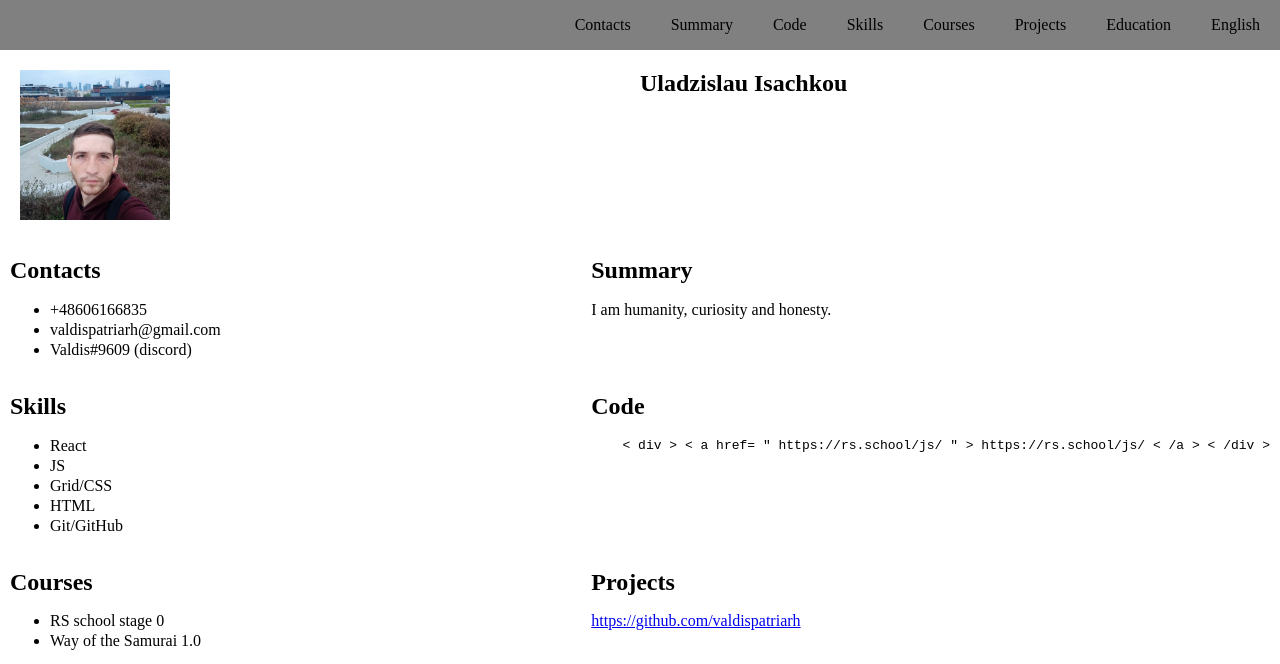
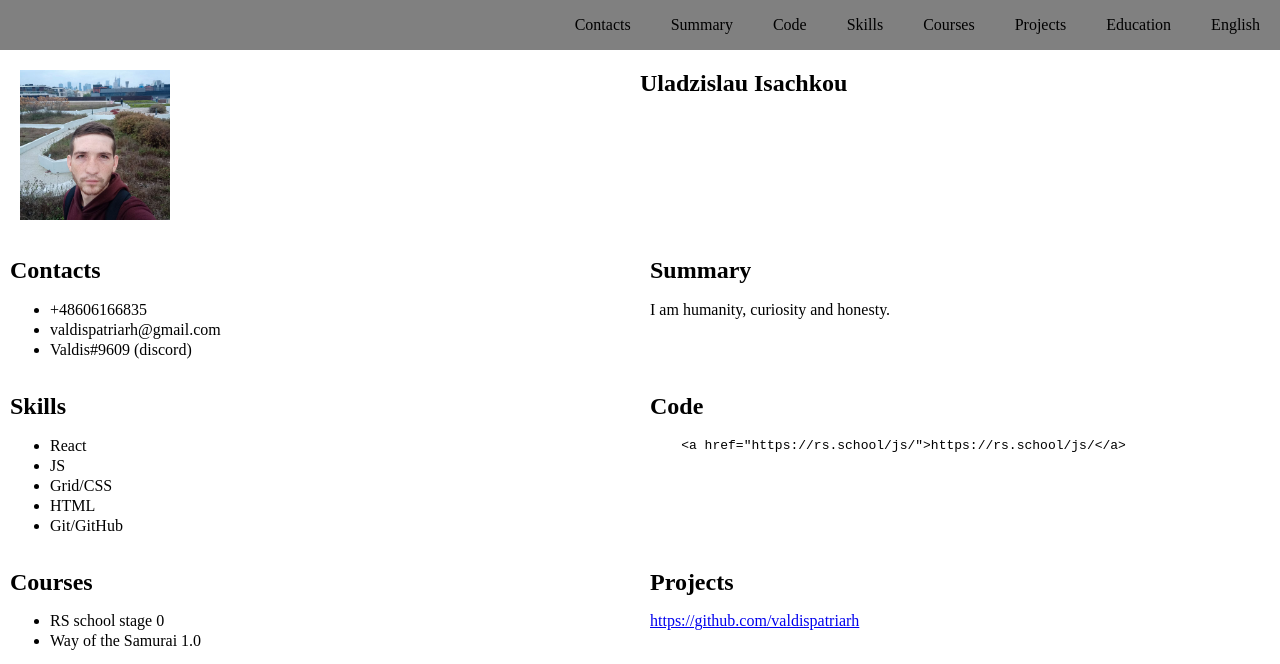
Before and after one commit to valdispatriarh/rsschool-cv, a plain HTML site: page index.html in a window 1280 px wide. Shown: the top 664 px of the page. Drawn offline with Linux system fonts and the light colour scheme.

Commit message:
docs: text

```diff
--- a/index.html
+++ b/index.html
@@ -58,8 +58,7 @@ I am humanity, curiosity and honesty.
         <section class="cod" >
         <h2>Code</h2>
         <pre>
-    <code>&lt div &gt &lt a href= &quot https://rs.school/js/ &quot &gt https://rs.school/js/ &lt /a &gt &lt /div &gt
-    </code>
+    <code>&lta href=&quothttps://rs.school/js/&quot&gthttps://rs.school/js/&lt/a&gt</code>
 </pre>
 
         </section>
@@ -98,7 +97,6 @@ A1 Elementary
         <div><a href="https://rs.school/js/">https://rs.school/js/</a></div>
         <div><a href="https://github.com/valdispatriarh">https://github.com/valdispatriarh</a></div>
         <div>2022</div>
-        </div>
     </footer>
 </body>
 </html>
```
